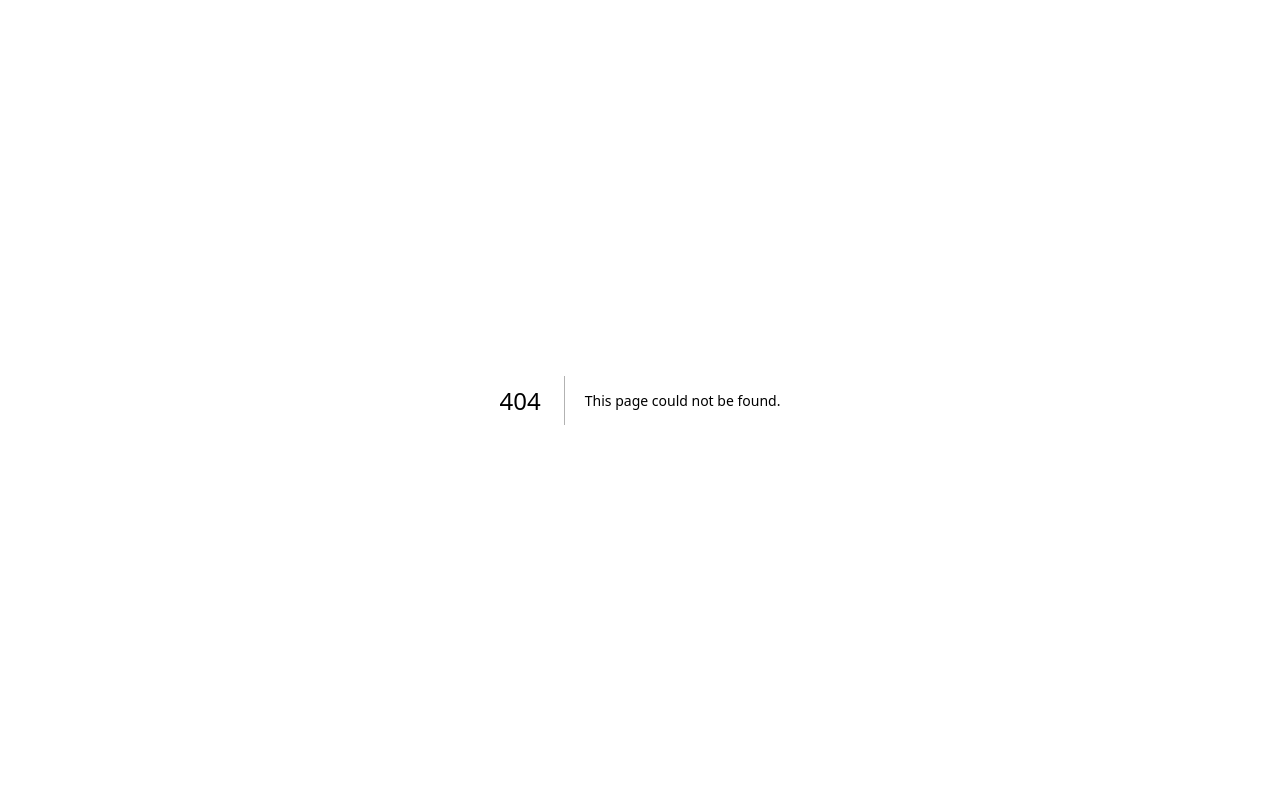
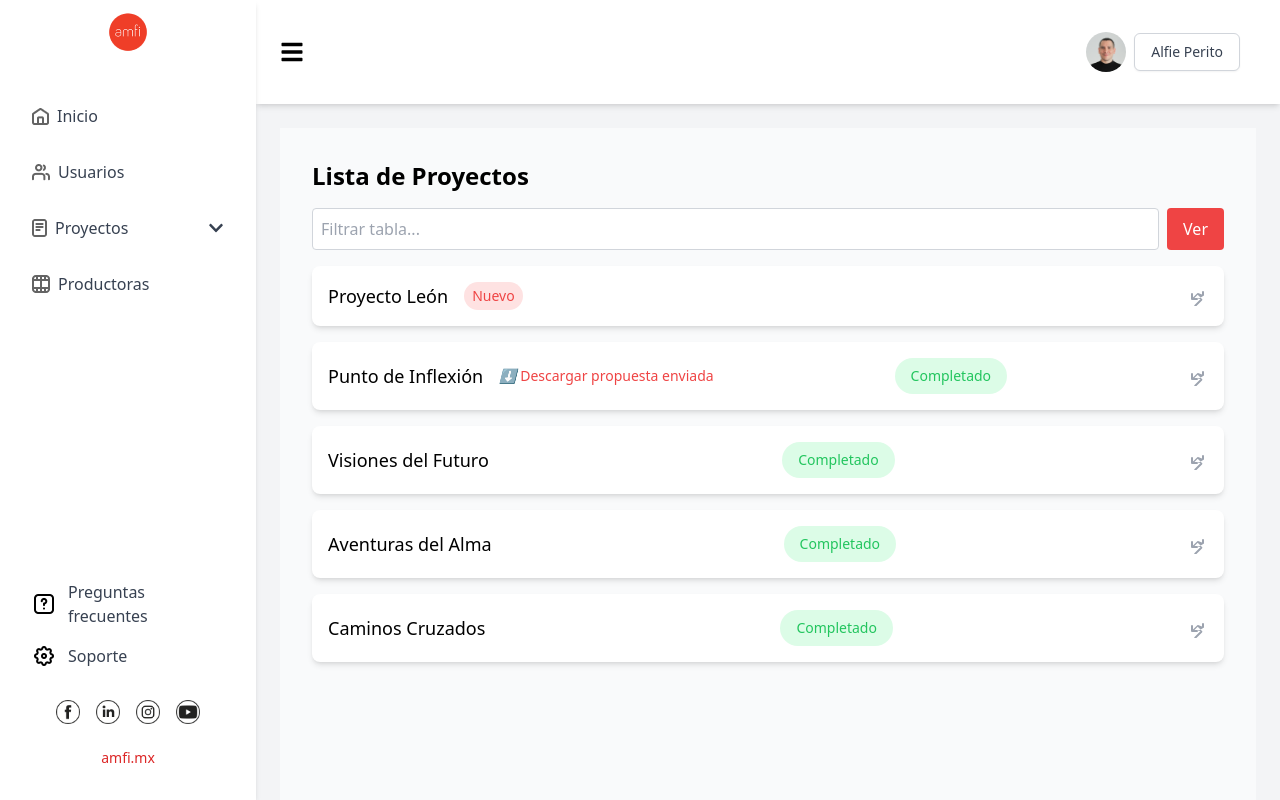
Before and after one commit to ialbertocamilo/amfi_frontend, a Next.js app: page /lista-de-proyectos in a window 1280 px wide. Before the commit this address had no page. Shown: the top 800 px of the page. Built offline with nearby package versions, Linux system fonts and the light colour scheme.

Commit message:
lista de proyectos

```diff
--- a/src/components/Sidebar.tsx
+++ b/src/components/Sidebar.tsx
@@ -1,7 +1,13 @@
-import React from 'react';
-import { FaHome, FaCube, FaClock, FaUsers } from 'react-icons/fa';
+import React, { useState } from 'react';
+import { FaHome, FaCube, FaClock, FaUsers, FaChevronUp, FaChevronDown } from 'react-icons/fa';
 
 const Sidebar: React.FC = () => {
+  const [isProjectsMenuOpen, setIsProjectsMenuOpen] = useState(false);
+
+  const toggleProjectsMenu = () => {
+    setIsProjectsMenuOpen(!isProjectsMenuOpen);
+  };
+
   return (
     <div className="flex flex-col w-64 h-full bg-white shadow-md">
       <div className="flex items-center justify-center h-16 text-white">
@@ -16,10 +22,26 @@ const Sidebar: React.FC = () => {
         <img src="IconUsuarios.png" alt="Description" className="object-contain mr-2 " />
           <span>Usuarios</span>
         </a>
-        <a href="/nuevo-proyecto" className="flex items-center px-4 py-2 text-gray-700 hover:bg-gray-100 rounded-md">
-        <img src="IconProyectos.png" alt="Description" className="object-contain mr-2 " />
-          <span>Proyectos</span>
-        </a>
+        <div>
+          <button
+            onClick={toggleProjectsMenu}
+            className="flex items-center w-full px-4 py-2 text-gray-700 hover:bg-gray-100 rounded-md focus:outline-none"
+          >
+            <img src="IconProyectos.png" alt="Proyectos" className="object-contain mr-2" />
+            <span>Proyectos</span>
+            {isProjectsMenuOpen ? <FaChevronUp className="ml-auto" /> : <FaChevronDown className="ml-auto" />}
+          </button>
+          {isProjectsMenuOpen && (
+            <div className="ml-8 mt-2 space-y-2">
+              <a href="/nuevo-proyecto" className="flex items-center px-4 py-2 text-gray-700 hover:bg-gray-100 rounded-md">
+                <span>Crear proyectos</span>
+              </a>
+              <a href="/lista-de-proyectos" className="flex items-center px-4 py-2 text-gray-700 hover:bg-gray-100 rounded-md">
+                <span>Listar proyectos</span>
+              </a>
+            </div>
+          )}
+        </div>
         <a href="/productoras" className="flex items-center px-4 py-2 text-gray-700 hover:bg-gray-100 rounded-md">
         <img src="IconProductoras.png" alt="Description" className="object-contain mr-2 " />
           <span>Productoras</span>
--- /dev/null
+++ b/src/pages/lista-de-proyectos.tsx
@@ -0,0 +1,100 @@
+import React, { useState } from 'react';
+import "./globals.css";
+import Sidebar from '@/components/Sidebar';
+import { FaBars } from 'react-icons/fa';
+import Navbar from '@/components/NavBar';
+
+const projects = [
+  { name: 'Proyecto León', status: 'Nuevo', isNew: true },
+  { name: 'Punto de Inflexión', status: 'Descargar propuesta enviada', isCompleted: true },
+  { name: 'Visiones del Futuro', status: 'Completado', isCompleted: true },
+  { name: 'Aventuras del Alma', status: 'Completado', isCompleted: true },
+  { name: 'Caminos Cruzados', status: 'Completado', isCompleted: true },
+];
+
+const ListaDeProyectos = () => {
+    const [isSidebarOpen, setIsSidebarOpen] = useState(false);
+
+    const toggleSidebar = () => {
+      setIsSidebarOpen(!isSidebarOpen);
+    };
+
+  const [filterText, setFilterText] = useState('');
+
+  const filteredProjects = projects.filter((project) =>
+    project.name.toLowerCase().includes(filterText.toLowerCase())
+  );
+
+  return (
+    <div className="flex h-screen bg-gray-100">
+      <div className={`fixed inset-0 z-30 transition-transform transform ${isSidebarOpen ? 'translate-x-0' : '-translate-x-full'} md:relative md:translate-x-0 md:${isSidebarOpen ? 'block' : 'hidden'}`}>
+      <Sidebar />
+      </div>
+      <div className="flex-1 flex flex-col">
+        <div className="flex items-center justify-between p-4 bg-white shadow-md">
+          <button
+            className="p-2 focus:outline-none focus:bg-gray-200 z-40"
+            onClick={toggleSidebar}
+          >
+            <FaBars className="w-6 h-6" />
+          </button>
+          <Navbar />
+        </div>
+        <main className="flex-1 p-6">
+        <div className="p-8 bg-gray-50 min-h-screen">
+      <div className="flex justify-between items-center mb-4">
+        <h1 className="text-2xl font-semibold">Lista de Proyectos</h1>
+      </div>
+
+      <div className="flex mb-4">
+        <input
+          type="text"
+          placeholder="Filtrar tabla..."
+          className="p-2 border border-gray-300 rounded w-full"
+          value={filterText}
+          onChange={(e) => setFilterText(e.target.value)}
+        />
+        <button className="ml-2 bg-red-500 text-white py-2 px-4 rounded">Ver</button>
+      </div>
+
+      <div className="space-y-4">
+        {filteredProjects.map((project, index) => (
+          <div
+            key={index}
+            className="flex justify-between items-center p-4 bg-white shadow-md rounded-lg"
+          >
+            <div className="flex items-center space-x-4">
+              <span className="text-lg font-medium">{project.name}</span>
+              {project.isNew && (
+                <span className="text-sm text-red-500 bg-red-100 px-2 py-1 rounded-full">Nuevo</span>
+              )}
+              {project.status === 'Descargar propuesta enviada' && (
+                <span className="text-sm text-red-500">
+                  <i className="mr-1">⬇️</i>
+                  {project.status}
+                </span>
+              )}
+            </div>
+            {project.isCompleted && (
+              <span className="bg-green-100 text-green-500 text-sm px-4 py-2 rounded-full">
+                Completado
+              </span>
+            )}
+            <button className="text-gray-400 hover:text-gray-600">
+              <svg xmlns="http://www.w3.org/2000/svg" className="h-5 w-5" viewBox="0 0 20 20" fill="currentColor">
+                <path fillRule="evenodd" d="M9.293 12.707a1 1 0 011.414 0L16 9.414V6a1 1 0 10-2 0v2.586L10.707 7.293a1 1 0 00-1.414 0L5 11.586V8a1 1 0 10-2 0v5a1 1 0 001 1h5a1 1 0 100-2H6.414l3.293-3.293 4.293 4.293a1 1 0 010 1.414l-6 6a1 1 0 01-1.414-1.414l6-6z" clipRule="evenodd" />
+              </svg>
+            </button>
+          </div>
+        ))}
+      </div>
+    </div>
+        </main>
+      </div>
+    </div>
+
+
+  );
+};
+
+export default ListaDeProyectos;
```
